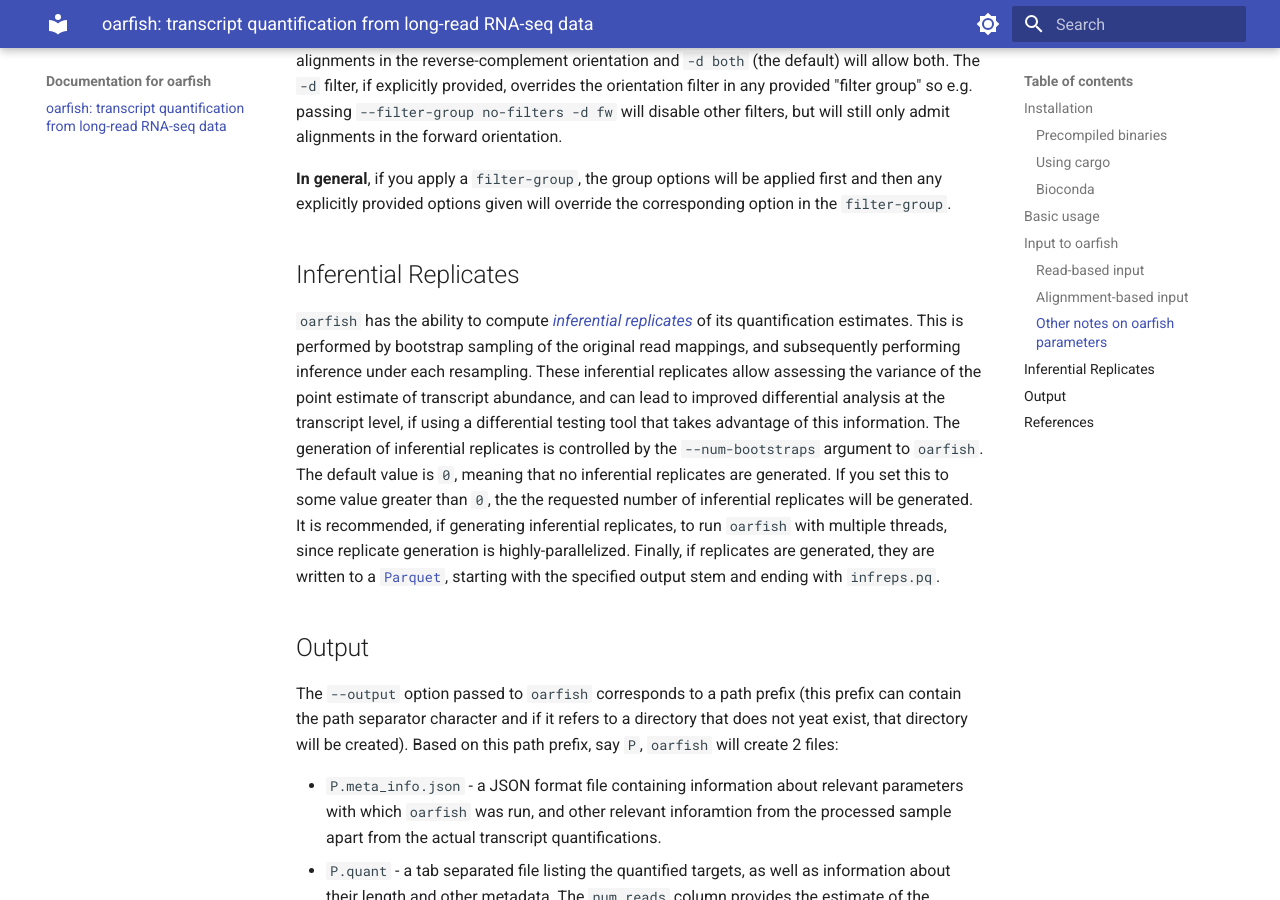
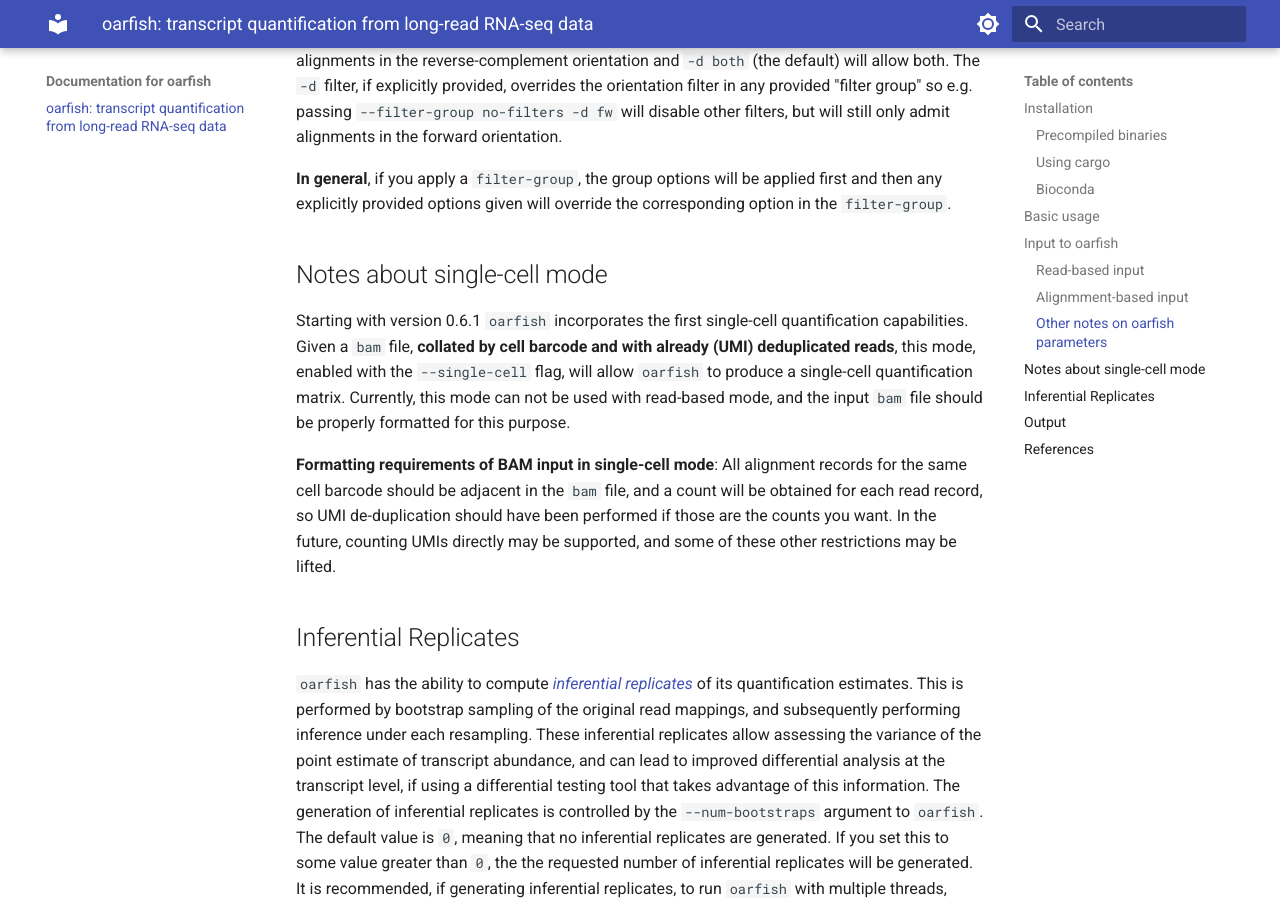
Before and after one commit to COMBINE-lab/oarfish, an MkDocs documentation site: the page built from docs/index.md, in a window 1280 px wide and 900 px high, scrolled down 4151 px. Built offline with MkDocs 1.6.1 and Material for MkDocs 9.7.7, drawn with Linux system fonts in a browser that asks for light colours.

Commit message:
add notes about single-cell mode

```diff
--- a/docs/index.md
+++ b/docs/index.md
@@ -143,6 +143,12 @@ The parameters above should be explained by their relevant help option, but the
 
 **In general**, if you apply a `filter-group`, the group options will be applied first and then any explicitly provided options given will override the corresponding option in the `filter-group`.
 
+## Notes about single-cell mode
+
+Starting with version 0.6.1 `oarfish` incorporates the first single-cell quantification capabilities. Given a `bam` file, **collated by cell barcode and with already (UMI) deduplicated reads**, this mode, enabled with the `--single-cell` flag, will allow `oarfish` to produce a single-cell quantification matrix. Currently, this mode can not be used with read-based mode, and the input `bam` file should be properly formatted for this purpose.
+
+**Formatting requirements of BAM input in single-cell mode**: All alignment records for the same cell barcode should be adjacent in the `bam` file, and a count will be obtained for each read record, so UMI de-duplication should have been performed if those are the counts you want. In the future, counting UMIs directly may be supported, and some of these other restrictions may be lifted.
+
 ## Inferential Replicates
 
 `oarfish` has the ability to compute [_inferential replicates_](https://academic.oup.com/nar/article/47/18/e105/5542870) of its quantification estimates. This is performed by bootstrap sampling of the original read mappings, and subsequently performing inference under each resampling.  These inferential replicates allow assessing the variance of the point estimate of transcript abundance, and can lead to improved differential analysis at the transcript level, if using a differential testing tool that takes advantage of this information. The generation of inferential replicates is controlled by the `--num-bootstraps` argument to `oarfish`.  The default value is `0`, meaning that no inferential replicates are generated.  If you set this to some value greater than `0`, the the requested number of inferential replicates will be generated. It is recommended, if generating inferential replicates, to run `oarfish` with multiple threads, since replicate generation is highly-parallelized. Finally, if replicates are generated, they are written to a [`Parquet`](https://parquet.apache.org/), starting with the specified output stem and ending with `infreps.pq`.
```
